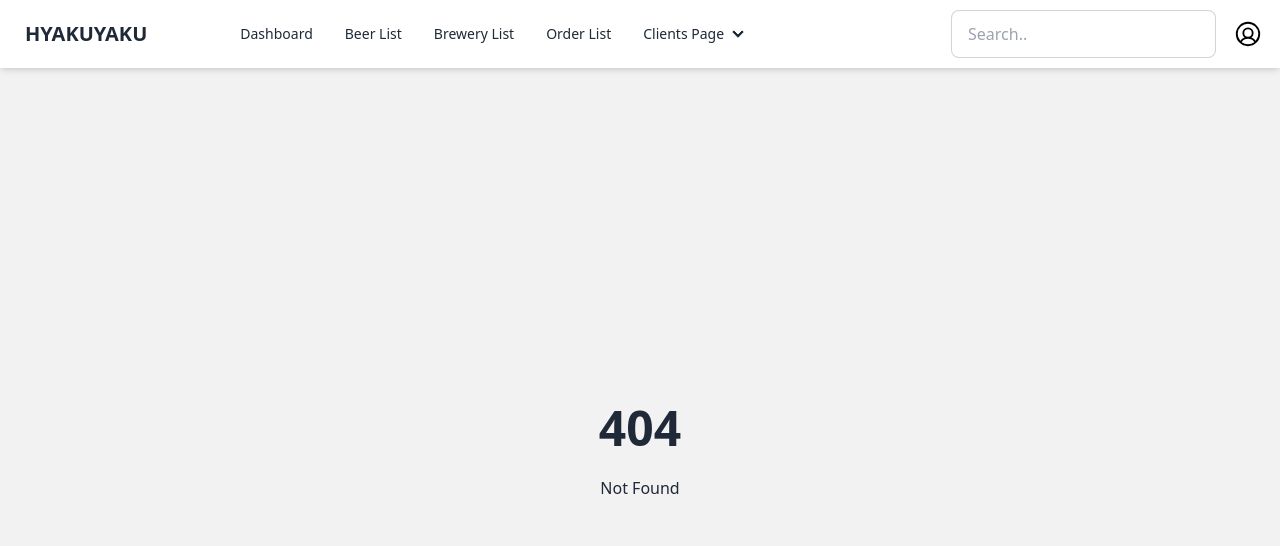
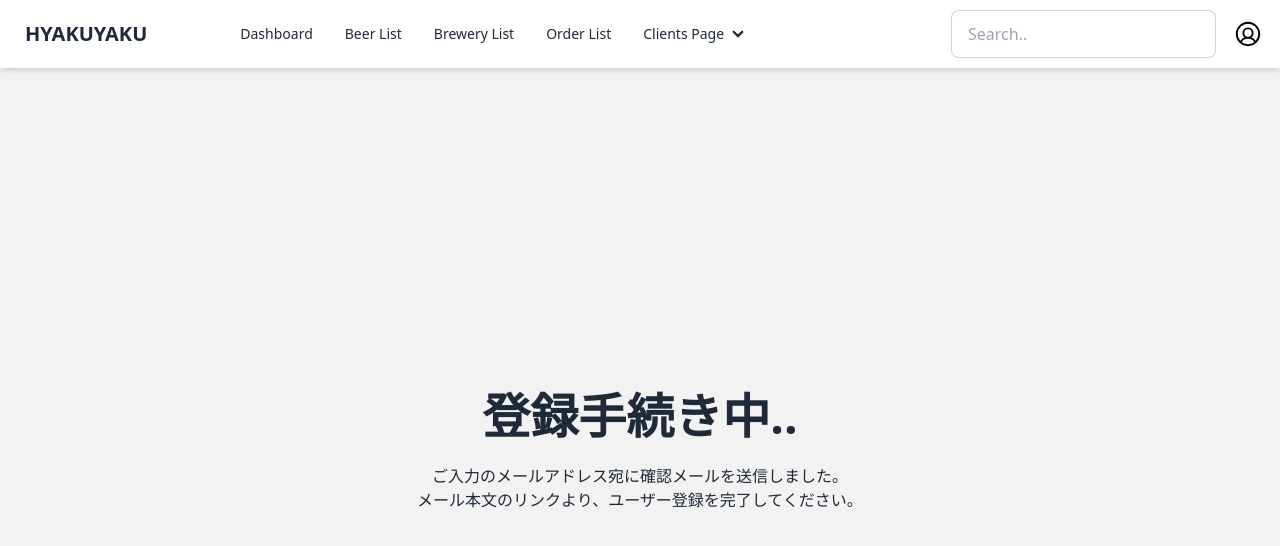
Before and after one commit to chell2/HYAKUYAKU, a Next.js app: page /confirm in a window 1280 px wide. Before the commit this address had no page. Shown: the top 546 px of the page. Built offline with nearby package versions, Linux system fonts and the light colour scheme; what @supabase/auth-helpers-nextjs would draw is missing.

Commit message:
登録確認

```diff
--- /dev/null
+++ b/app/confirm/page.tsx
@@ -0,0 +1,18 @@
+'use client';
+
+export default function ConfirmPage() {
+  return (
+    <div className="hero bg-base-200 min-h-screen">
+      <div className="hero-content text-center">
+        <div className="max-w-md">
+          <h1 className="text-5xl font-bold">登録手続き中..</h1>
+          <p className="py-6">
+            ご入力のメールアドレス宛に確認メールを送信しました。
+            <br />
+            メール本文のリンクより、ユーザー登録を完了してください。
+          </p>
+        </div>
+      </div>
+    </div>
+  );
+}
--- a/app/login/actions.ts
+++ b/app/login/actions.ts
@@ -42,5 +42,5 @@ export async function signup(formData: FormData) {
   }
 
   revalidatePath('/', 'layout');
-  redirect('/profile');
+  redirect('/confirm');
 }
```
